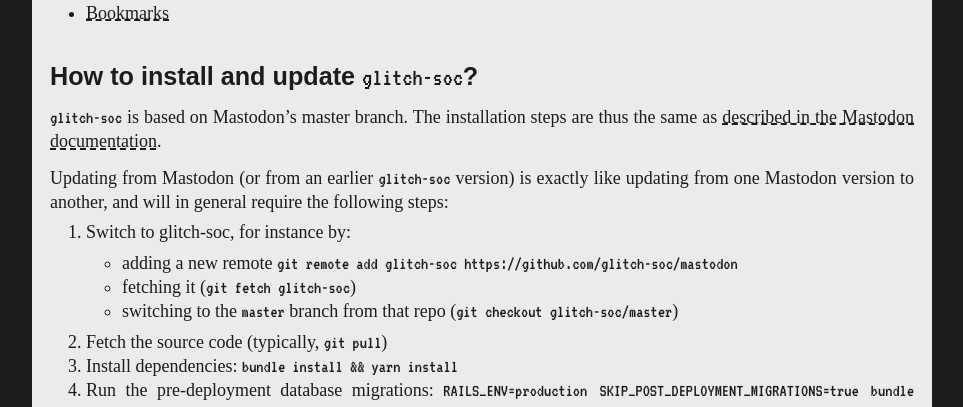
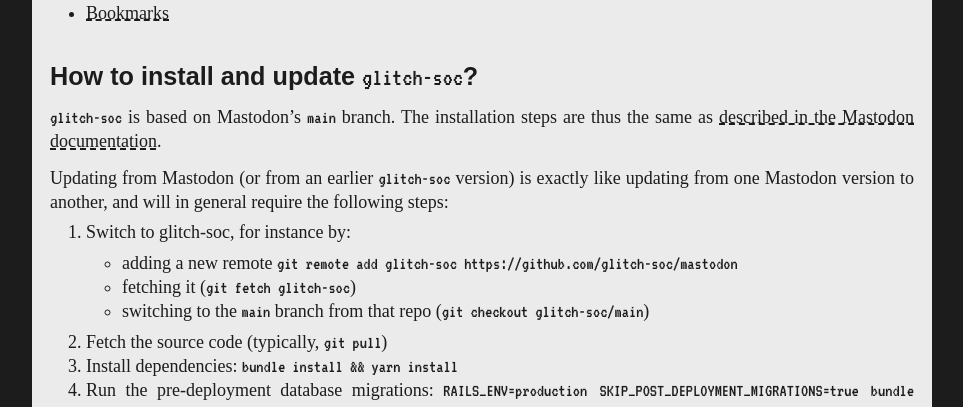
Before and after one commit to glitch-soc/docs, a Jekyll site: the page built from index.md, in a window 1280 px wide. Shown: the part 1046-1453 px from the top of the page, without its empty margins (158-1121 px from the left). Built offline with Jekyll 4.4.1, drawn with Linux system fonts in a browser that asks for light colours; some web fonts are replaced; our own code applies the rules of GitHub Pages for plain Markdown files.

Commit message:
Update doc to match the renaming fo the `master` branch to `main`

```diff
--- a/index.md
+++ b/index.md
@@ -40,7 +40,7 @@ Mastodon:
 
 ### How to install and update `glitch-soc`?
 
-`glitch-soc` is based on Mastodon's master branch. The installation steps are thus
+`glitch-soc` is based on Mastodon's `main` branch. The installation steps are thus
 the same as [described in the Mastodon documentation](https://docs.joinmastodon.org/admin/install/).
 
 Updating from Mastodon (or from an earlier `glitch-soc` version) is exactly like updating from one Mastodon version
@@ -49,7 +49,7 @@ to another, and will in general require the following steps:
 0. Switch to glitch-soc, for instance by:
     - adding a new remote `git remote add glitch-soc https://github.com/glitch-soc/mastodon`
     - fetching it (`git fetch glitch-soc`)
-    - switching to the `master` branch from that repo (`git checkout glitch-soc/master`)
+    - switching to the `main` branch from that repo (`git checkout glitch-soc/main`)
 1. Fetch the source code (typically, `git pull`)
 2. Install dependencies: `bundle install && yarn install`
 3. Run the pre-deployment database migrations: `RAILS_ENV=production SKIP_POST_DEPLOYMENT_MIGRATIONS=true bundle exec rails db:migrate`
```
